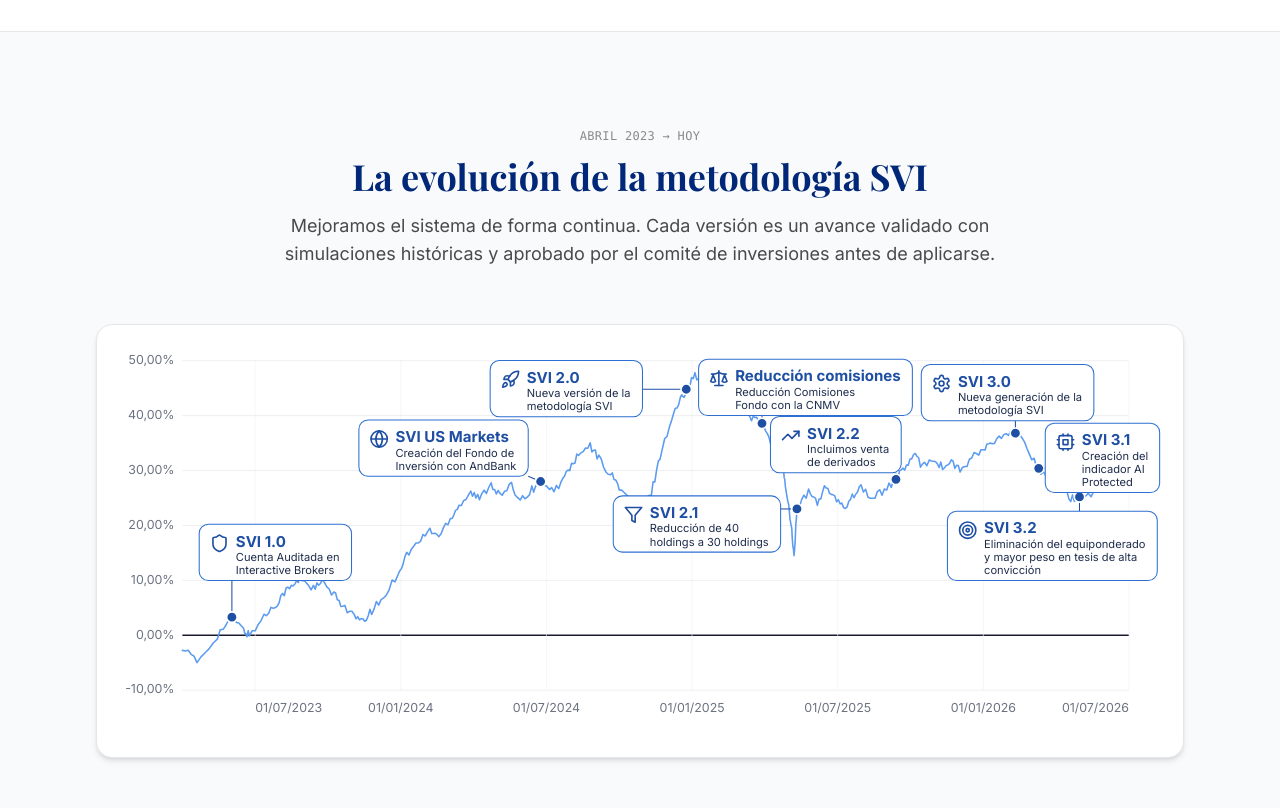
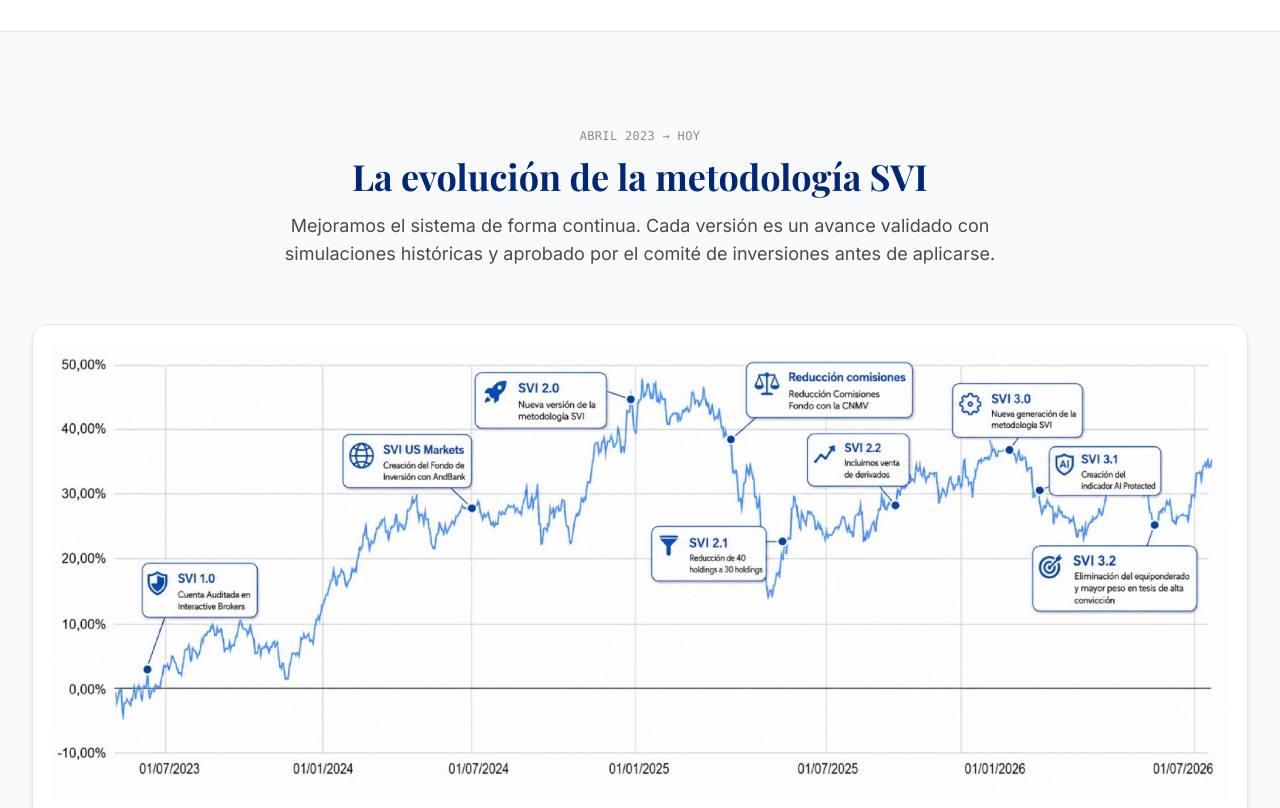
Before and after one commit to baboon-technologies/fondo-svi, a React (Vite) app: page /metodologia in a window 1280 px wide. Shown: the part 1060-1868 px from the top of the page. Built offline with nearby package versions, Linux system fonts and the light colour scheme; a web font is replaced by a local one.

Commit message:
Usa la imagen original del gráfico de evolución SVI
Sustituye la reconstrucción en SVG por la imagen definitiva facilitada por el
cliente, para que el gráfico sea exacto.

Co-Authored-By: Claude Opus 4.8 <noreply@anthropic.com>

```diff
--- a/src/components/SVIEvolution.tsx
+++ b/src/components/SVIEvolution.tsx
@@ -10,7 +10,6 @@ import {
   Target,
   type LucideIcon,
 } from 'lucide-react';
-import SVIEvolutionChart from './SVIEvolutionChart';
 
 interface Milestone {
   n: number;
@@ -34,7 +33,7 @@ const MILESTONES: Milestone[] = [
 export default function SVIEvolution() {
   return (
     <div className="py-16 sm:py-20 md:py-24 bg-gray-50 border-t border-gray-200">
-      <div className="max-w-6xl mx-auto px-4 sm:px-6 lg:px-8">
+      <div className="max-w-7xl mx-auto px-4 sm:px-6 lg:px-8">
         <div className="max-w-3xl mx-auto text-center mb-10 sm:mb-14">
           <p className="font-mono text-xs text-svi-medium-grey mb-3 tracking-wide">
             ABRIL 2023 → HOY
@@ -48,9 +47,20 @@ export default function SVIEvolution() {
           </p>
         </div>
 
-        {/* Gráfico de evolución (SVG nativo) */}
+        {/* Gráfico de evolución con los hitos anotados */}
         <div className="mb-12 sm:mb-14">
-          <SVIEvolutionChart />
+          <div className="rounded-2xl border border-svi-light-grey bg-white shadow-md p-3 sm:p-5">
+            <p className="lg:hidden text-[11px] text-svi-medium-grey mb-2">
+              ← Desliza para ver el gráfico completo →
+            </p>
+            <div className="overflow-x-auto lg:overflow-visible">
+              <img
+                src="/deck/svi-evolucion.jpg"
+                alt="Evolución de la rentabilidad del SVI desde abril de 2023 con sus hitos metodológicos: SVI 1.0, SVI US Markets, SVI 2.0, reducción de comisiones, SVI 2.1, SVI 2.2, SVI 3.0, SVI 3.1 y SVI 3.2"
+                className="h-auto w-[1150px] lg:w-full max-w-none"
+              />
+            </div>
+          </div>
         </div>
 
         {/* Timeline nativo — en desktop la info ya está en el gráfico */}
--- a/src/components/SVIEvolutionChart.tsx
+++ /dev/null
@@ -1,213 +0,0 @@
-import { useMemo } from 'react';
-import {
-  Shield,
-  Globe,
-  Rocket,
-  Scale,
-  Filter,
-  TrendingUp,
-  Settings,
-  Cpu,
-  Target,
-  type LucideIcon,
-} from 'lucide-react';
-
-// viewBox
-const W = 1600;
-const H = 600;
-const L = 100;     // margen izq (etiquetas %, incluye el "-10,00%")
-const R = 1548;    // borde derecho del área de plot
-const T = 24;      // margen sup
-const B = 528;     // borde inf del área de plot
-
-const T0 = 2023.25;
-const T1 = 2026.5;
-const V0 = -10;
-const V1 = 50;
-
-const xFor = (t: number) => L + ((t - T0) / (T1 - T0)) * (R - L);
-const yFor = (v: number) => B - ((v - V0) / (V1 - V0)) * (B - T);
-
-interface Callout {
-  title: string;
-  lines: string[];
-  Icon: LucideIcon;
-  t: number;   // punto: fecha
-  v: number;   // punto: rentabilidad %
-  dx: number;  // caja: desplazamiento X respecto al punto
-  dy: number;  // caja: desplazamiento Y respecto al punto
-  bw: number;  // caja: ancho
-  bh: number;  // caja: alto
-}
-
-const CALLOUTS: Callout[] = [
-  { title: 'SVI 1.0', lines: ['Cuenta Auditada en', 'Interactive Brokers'], Icon: Shield,
-    t: 2023.42, v: 3.3, dx: -50, dy: -142, bw: 233, bh: 86 },
-  { title: 'SVI US Markets', lines: ['Creación del Fondo de', 'Inversión con AndBank'], Icon: Globe,
-    t: 2024.48, v: 28, dx: -278, dy: -94, bw: 259, bh: 86 },
-  { title: 'SVI 2.0', lines: ['Nueva versión de la', 'metodología SVI'], Icon: Rocket,
-    t: 2024.98, v: 44.8, dx: -300, dy: -44, bw: 233, bh: 86 },
-  { title: 'Reducción comisiones', lines: ['Reducción Comisiones', 'Fondo con la CNMV'], Icon: Scale,
-    t: 2025.24, v: 38.6, dx: -97, dy: -98, bw: 327, bh: 86 },
-  { title: 'SVI 2.1', lines: ['Reducción de 40', 'holdings a 30 holdings'], Icon: Filter,
-    t: 2025.36, v: 23, dx: -281, dy: -20, bw: 256, bh: 86 },
-  { title: 'SVI 2.2', lines: ['Incluimos venta', 'de derivados'], Icon: TrendingUp,
-    t: 2025.70, v: 28.4, dx: -192, dy: -96, bw: 200, bh: 86 },
-  { title: 'SVI 3.0', lines: ['Nueva generación de la', 'metodología SVI'], Icon: Settings,
-    t: 2026.11, v: 36.8, dx: -144, dy: -105, bw: 264, bh: 86 },
-  { title: 'SVI 3.1', lines: ['Creación del', 'indicador AI', 'Protected'], Icon: Cpu,
-    t: 2026.19, v: 30.4, dx: 10, dy: -69, bw: 175, bh: 106 },
-  { title: 'SVI 3.2', lines: ['Eliminación del equiponderado', 'y mayor peso en tesis de alta', 'convicción'], Icon: Target,
-    t: 2026.33, v: 25.2, dx: -202, dy: 22, bw: 321, bh: 106 },
-];
-
-// Silueta de la curva (los hitos están incluidos como anclas)
-const ANCHORS: [number, number][] = [
-  [2023.25, -2], [2023.30, -5], [2023.37, 0], [2023.42, 3.3], [2023.46, 0.9],
-  [2023.48, 0], [2023.53, 3.4], [2023.57, 5.6], [2023.60, 7.9], [2023.63, 9],
-  [2023.66, 10.4], [2023.70, 8.5], [2023.73, 9.6], [2023.77, 7.3], [2023.80, 5.6],
-  [2023.84, 3.4], [2023.87, 2.3], [2023.90, 4.5], [2023.94, 6.8], [2023.99, 11.3],
-  [2024.02, 14.7], [2024.06, 16.9], [2024.10, 19.2], [2024.13, 18], [2024.17, 21.4],
-  [2024.20, 23.7], [2024.24, 26], [2024.27, 24.8], [2024.31, 27.7], [2024.34, 25.4],
-  [2024.38, 27.1], [2024.41, 24.8], [2024.45, 26.5], [2024.48, 28], [2024.51, 26],
-  [2024.55, 27.7], [2024.58, 30.5], [2024.61, 32.7], [2024.65, 34.4], [2024.68, 32.2],
-  [2024.72, 29.3], [2024.75, 27.1], [2024.79, 24.3], [2024.82, 22.6], [2024.86, 26],
-  [2024.89, 32.7], [2024.93, 39.5], [2024.96, 42.9], [2024.98, 44.8], [2025.01, 47.4],
-  [2025.04, 46.3], [2025.07, 44.6], [2025.10, 45.7], [2025.12, 43.4], [2025.15, 42.3],
-  [2025.18, 40.6], [2025.21, 39.5], [2025.24, 38.6], [2025.27, 35], [2025.29, 30.5],
-  [2025.31, 32.7], [2025.32, 27.1], [2025.34, 20.3], [2025.35, 14.1], [2025.36, 23],
-  [2025.40, 26], [2025.43, 24.3], [2025.46, 27.1], [2025.49, 24.8], [2025.52, 23.1],
-  [2025.55, 25.4], [2025.58, 27.1], [2025.62, 24.8], [2025.66, 26.5], [2025.70, 28.4],
-  [2025.73, 30.5], [2025.76, 32.7], [2025.79, 31], [2025.83, 32.2], [2025.86, 30.5],
-  [2025.89, 31.6], [2025.92, 29.9], [2025.96, 32.2], [2026.00, 33.9], [2026.03, 35],
-  [2026.07, 36.1], [2026.11, 36.8], [2026.15, 34], [2026.19, 30.4], [2026.23, 28.2],
-  [2026.27, 26.5], [2026.30, 24.8], [2026.33, 25.2], [2026.38, 26], [2026.42, 27.1],
-  [2026.46, 30.5], [2026.50, 35.5],
-];
-
-const XTICKS: [number, string][] = [
-  [2023.5, '01/07/2023'], [2024.0, '01/01/2024'], [2024.5, '01/07/2024'],
-  [2025.0, '01/01/2025'], [2025.5, '01/07/2025'], [2026.0, '01/01/2026'],
-  [2026.5, '01/07/2026'],
-];
-
-const YTICKS = [-10, 0, 10, 20, 30, 40, 50];
-
-function noise(i: number) {
-  const s = Math.sin(i * 127.1) * 43758.5453;
-  return (s - Math.floor(s)) - 0.5;
-}
-
-function buildPath() {
-  const pts: [number, number][] = [];
-  const STEPS = 5;
-  for (let a = 0; a < ANCHORS.length - 1; a++) {
-    const [t0, v0] = ANCHORS[a];
-    const [t1, v1] = ANCHORS[a + 1];
-    for (let s = 0; s < STEPS; s++) {
-      const f = s / STEPS;
-      const t = t0 + (t1 - t0) * f;
-      const v = v0 + (v1 - v0) * f + noise(a * STEPS + s) * 1.5;
-      pts.push([xFor(t), yFor(v)]);
-    }
-  }
-  const last = ANCHORS[ANCHORS.length - 1];
-  pts.push([xFor(last[0]), yFor(last[1])]);
-  return pts.map((p, i) => `${i === 0 ? 'M' : 'L'}${p[0].toFixed(1)},${p[1].toFixed(1)}`).join(' ');
-}
-
-const clamp = (n: number, min: number, max: number) => Math.max(min, Math.min(max, n));
-
-export default function SVIEvolutionChart() {
-  const path = useMemo(buildPath, []);
-
-  const items = CALLOUTS.map((c) => {
-    const px = xFor(c.t);
-    const py = yFor(c.v);
-    const bx = px + c.dx;
-    const by = py + c.dy;
-    // punto de la caja más cercano al dato (origen de la línea guía)
-    const fx = clamp(px, bx, bx + c.bw);
-    const fy = clamp(py, by, by + c.bh);
-    return { ...c, px, py, bx, by, fx, fy };
-  });
-
-  return (
-    <div className="rounded-2xl border border-svi-light-grey bg-white shadow-md p-3 sm:p-5">
-      <p className="lg:hidden text-[11px] text-svi-medium-grey mb-2">
-        ← Desliza para ver el gráfico completo →
-      </p>
-      <div className="overflow-x-auto lg:overflow-visible">
-        <svg
-          viewBox={`0 0 ${W} ${H}`}
-          className="h-auto w-[1100px] lg:w-full max-w-none"
-          role="img"
-          aria-label="Evolución de la rentabilidad del SVI de 2023 a 2026 con sus hitos metodológicos"
-        >
-          {/* líneas horizontales + etiquetas % */}
-          {YTICKS.map((v) => (
-            <g key={v}>
-              <line x1={L} x2={R} y1={yFor(v)} y2={yFor(v)}
-                    stroke={v === 0 ? '#1a1a2e' : '#e5e7eb'} strokeWidth={v === 0 ? 2 : 1} />
-              <text x={L - 12} y={yFor(v) + 5} textAnchor="end"
-                    fontSize="19" fill="#6b7280" fontFamily="Inter, sans-serif">
-                {v},00%
-              </text>
-            </g>
-          ))}
-
-          {/* líneas verticales de la rejilla */}
-          {XTICKS.map(([t]) => (
-            <line key={`v-${t}`} x1={xFor(t)} x2={xFor(t)} y1={T} y2={B}
-                  stroke="#eef1f6" strokeWidth={1} />
-          ))}
-
-          {/* etiquetas eje X */}
-          {XTICKS.map(([t, label], i) => (
-            <text key={label} x={xFor(t)} y={B + 34}
-                  textAnchor={i === 0 ? 'start' : i === XTICKS.length - 1 ? 'end' : 'middle'}
-                  fontSize="19" fill="#6b7280" fontFamily="Inter, sans-serif">
-              {label}
-            </text>
-          ))}
-
-          {/* curva */}
-          <path d={path} fill="none" stroke="#5b9bf0" strokeWidth={2.4}
-                strokeLinejoin="round" strokeLinecap="round" />
-
-          {/* líneas guía caja → punto */}
-          {items.map((c) => (
-            <line key={`ln-${c.title}`} x1={c.fx} y1={c.fy} x2={c.px} y2={c.py}
-                  stroke="#1e4fa3" strokeWidth={1.6} />
-          ))}
-
-          {/* punto sobre la curva */}
-          {items.map((c) => (
-            <circle key={`pt-${c.title}`} cx={c.px} cy={c.py} r={8}
-                    fill="#1e4fa3" stroke="#ffffff" strokeWidth={2.5} />
-          ))}
-
-          {/* cajas de texto */}
-          {items.map((c) => (
-            <g key={`box-${c.title}`}>
-              <rect x={c.bx} y={c.by} width={c.bw} height={c.bh} rx={14}
-                    fill="#ffffff" stroke="#2f6fd0" strokeWidth={1.6} />
-              <c.Icon x={c.bx + 16} y={c.by + 14} width={30} height={30}
-                      color="#1e4fa3" strokeWidth={2} />
-              <text x={c.bx + 56} y={c.by + 34} fontSize="23" fontWeight="700"
-                    fill="#1e4fa3" fontFamily="Inter, sans-serif">
-                {c.title}
-              </text>
-              {c.lines.map((ln, i) => (
-                <text key={i} x={c.bx + 56} y={c.by + 56 + i * 20}
-                      fontSize="17" fill="#1f2d4d" fontFamily="Inter, sans-serif">
-                  {ln}
-                </text>
-              ))}
-            </g>
-          ))}
-        </svg>
-      </div>
-    </div>
-  );
-}
```
Also changed, not shown: public/deck/svi-evolucion.jpg (added).
